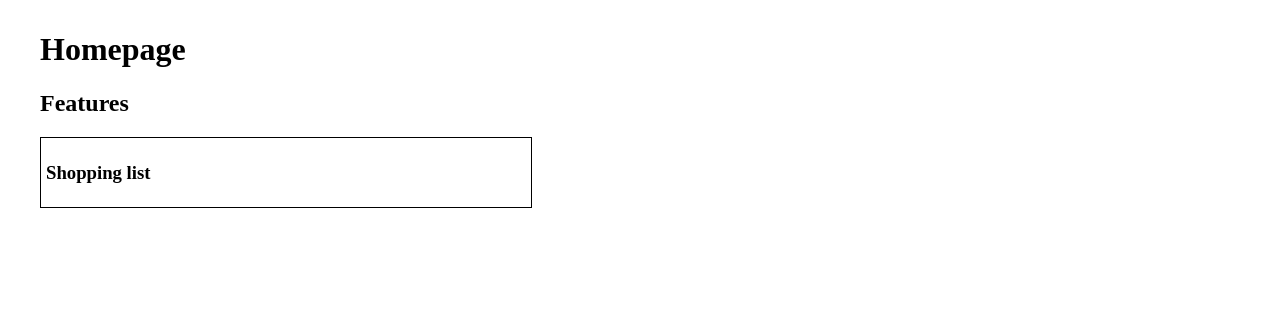
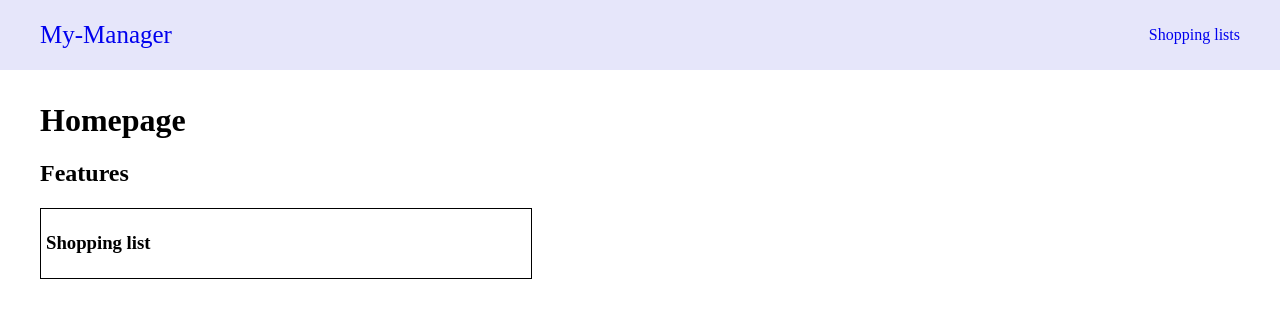
Before and after one commit to gitMax18/MyManager-frontend, a React (Vite) app: page / in a window 1280 px wide. Shown: the top 318 px of the page. Built offline with nearby package versions, Linux system fonts and the light colour scheme; no server answers.

Commit message:
feat : add navbar

```diff
--- a/src/App.tsx
+++ b/src/App.tsx
@@ -5,6 +5,7 @@ import AddShoppingList from "./pages/addShoppingList/AddShoppingList";
 import { ShoppingListApi, ProductApi } from "./types/shopping";
 import ShoppingList from "./pages/shoppingList/ShoppingList";
 import useFetch from "./hooks/useFetch";
+import Navbar from "./components/navbar/Navbar";
 
 function App() {
     const { data: shoppingLists, setData: setShoppingLists } =
@@ -104,7 +105,11 @@ function App() {
         },
     ]);
 
-    return <RouterProvider router={router} />;
+    return (
+        <>
+            <RouterProvider router={router} />
+        </>
+    );
 }
 
 export default App;
--- /dev/null
+++ b/src/components/navbar/Navbar.tsx
@@ -0,0 +1,31 @@
+import React from "react";
+import MainLayout from "../../layouts/mainLayout/MainLayout";
+import { NavLink } from "react-router-dom";
+import "./navbar.scss";
+
+type Props = {};
+
+export default function Navbar({}: Props) {
+    return (
+        <div className="navbar">
+            <MainLayout>
+                <div className="navbar__container">
+                    <div className="navbar__logo">
+                        <NavLink className="navbar__logo--link" to="/">
+                            My-Manager
+                        </NavLink>
+                    </div>
+                    <nav className="navbar__nav">
+                        <ul className="navbar__list">
+                            <li className="navbar__item">
+                                <NavLink className="navbar__link" to="/shoppingLists">
+                                    Shopping lists
+                                </NavLink>
+                            </li>
+                        </ul>
+                    </nav>
+                </div>
+            </MainLayout>
+        </div>
+    );
+}
--- /dev/null
+++ b/src/components/navbar/navbar.scss
@@ -0,0 +1,25 @@
+.navbar {
+    background-color: lavender;
+    &__container {
+        display: flex;
+        align-items: center;
+        justify-content: space-between;
+    }
+    &__logo {
+        font-size: 2.5rem;
+        &--link {
+            text-decoration: none;
+        }
+    }
+    &__nav {
+    }
+    &__list {
+        display: flex;
+        list-style: none;
+    }
+    &__item {
+    }
+    &__link {
+        text-decoration: none;
+    }
+}
--- /dev/null
+++ b/src/layouts/pageLayout/PageLayout.tsx
@@ -0,0 +1,18 @@
+import React from "react";
+import Navbar from "../../components/navbar/Navbar";
+import MainLayout from "../mainLayout/MainLayout";
+
+type Props = {
+    children: React.ReactNode;
+};
+
+function PageLayout({ children }: Props) {
+    return (
+        <>
+            <Navbar />
+            <MainLayout>{children}</MainLayout>
+        </>
+    );
+}
+
+export default PageLayout;
--- a/src/pages/addShoppingList/AddShoppingList.tsx
+++ b/src/pages/addShoppingList/AddShoppingList.tsx
@@ -1,7 +1,6 @@
-import React from "react";
-import MainLayout from "../../layouts/mainLayout/MainLayout";
 import ShoppingListForm from "../../components/shoppingList/shoppingListForm/ShoppingListForm";
-import { ShoppingListData, ShoppingListApi } from "../../types/shopping";
+import { ShoppingListApi } from "../../types/shopping";
+import PageLayout from "../../layouts/pageLayout/PageLayout";
 
 type Props = {
     onAddShoppingList: (shoppingList: ShoppingListApi) => void;
@@ -9,9 +8,9 @@ type Props = {
 
 export default function AddShoppingList({ onAddShoppingList }: Props) {
     return (
-        <MainLayout>
+        <PageLayout>
             <h1>Add new shopping list</h1>
             <ShoppingListForm onAddShoppingList={onAddShoppingList} />
-        </MainLayout>
+        </PageLayout>
     );
 }
--- a/src/pages/homepage/Homepage.tsx
+++ b/src/pages/homepage/Homepage.tsx
@@ -1,15 +1,16 @@
 import FeatureCard from "../../components/featureCard/FeatureCard";
 import MainLayout from "../../layouts/mainLayout/MainLayout";
+import PageLayout from "../../layouts/pageLayout/PageLayout";
 type Props = {};
 
 export default function Homepage({}: Props) {
     return (
-        <MainLayout>
+        <PageLayout>
             <h1>Homepage</h1>
             <h2>Features</h2>
             <div>
                 <FeatureCard name="Shopping list" />
             </div>
-        </MainLayout>
+        </PageLayout>
     );
 }
--- a/src/pages/shoppingList/ShoppingList.tsx
+++ b/src/pages/shoppingList/ShoppingList.tsx
@@ -1,11 +1,11 @@
-import React, { useRef, useState } from "react";
+import { useRef, useState } from "react";
 import { ShoppingListApi, ProductData, ProductApi } from "../../types/shopping";
 import { Navigate, useNavigate, useParams } from "react-router-dom";
 import Product from "../../components/shoppingList/product/Product";
-import MainLayout from "../../layouts/mainLayout/MainLayout";
 import ShoppingListProductForm from "../../components/shoppingList/shoppingListProductForm/ShoppingListProductForm";
 import useFetch from "../../hooks/useFetch";
 import { useMemo } from "react";
+import PageLayout from "../../layouts/pageLayout/PageLayout";
 
 type Props = {
     shoppingLists: ShoppingListApi[] | null;
@@ -95,7 +95,7 @@ function ShoppingList({
     }
 
     return (
-        <MainLayout>
+        <PageLayout>
             <h1 onDoubleClick={handleDoubleClickName}>
                 {isUpdateName ? (
                     <input
@@ -121,7 +121,7 @@ function ShoppingList({
                 ))}
             </div>
             <div>Total : {total}</div>
-        </MainLayout>
+        </PageLayout>
     );
 }
 
--- a/src/pages/shoppingLists/ShoppingLists.tsx
+++ b/src/pages/shoppingLists/ShoppingLists.tsx
@@ -2,6 +2,7 @@ import MainLayout from "../../layouts/mainLayout/MainLayout";
 import { useNavigate } from "react-router-dom";
 import { ShoppingListApi } from "../../types/shopping";
 import ShoppingListCard from "../../components/shoppingList/shoppingListCard/ShoppingListCard";
+import PageLayout from "../../layouts/pageLayout/PageLayout";
 
 type Props = {
     shoppingLists: ShoppingListApi[] | null;
@@ -11,12 +12,12 @@ export default function ShoppingLists({ shoppingLists }: Props) {
     const navigate = useNavigate();
     console.log(shoppingLists);
     return (
-        <MainLayout>
+        <PageLayout>
             <h1>Shopping lists</h1>
             <button onClick={() => navigate("/shoppingLists/add")}>Add list</button>
             {shoppingLists?.map(list => (
                 <ShoppingListCard key={list.id} shoppingList={list} />
             ))}
-        </MainLayout>
+        </PageLayout>
     );
 }
```
